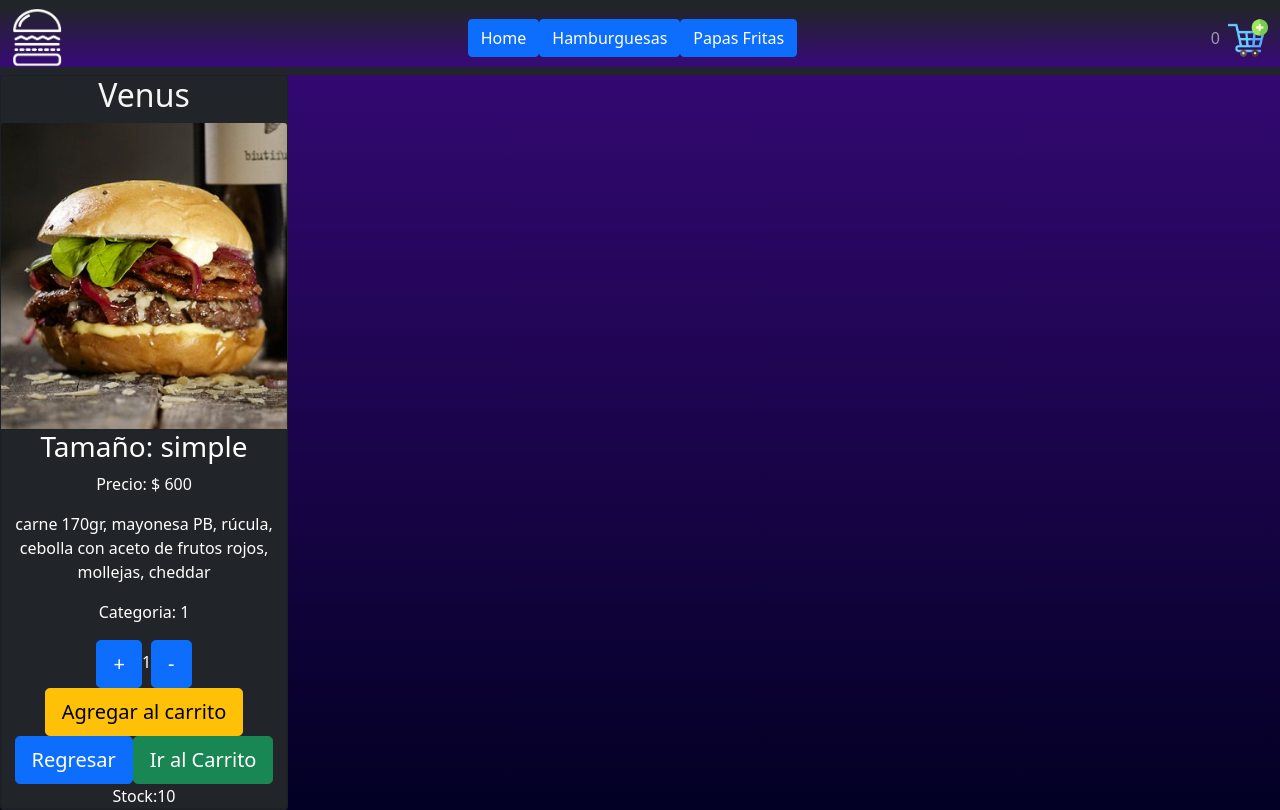
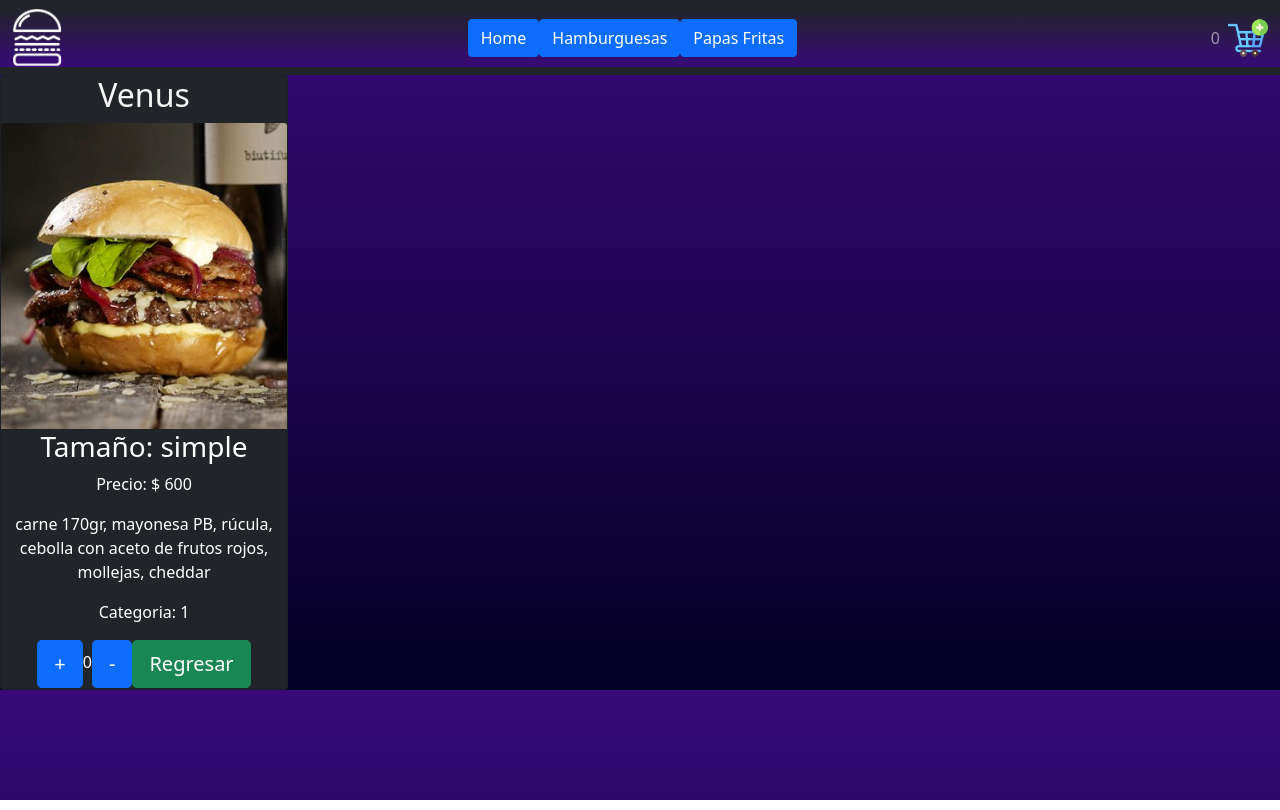
Before and after one commit to LautaroFrias/Planet-Burger, a React (Create React App) app: page /detail/1 in a window 1280 px wide. Built offline with nearby package versions, Linux system fonts and the light colour scheme.

Commit message:
entrega eventos

```diff
--- a/src/components/ItemCount/ItemCount.js
+++ b/src/components/ItemCount/ItemCount.js
@@ -2,7 +2,7 @@ import React, { useState } from "react";
 import { Link } from "react-router-dom";
 
 const ItemCount = ({ onAdd, stock }) => {
-  const [count, setCount] = useState(1);
+  const [count, setCount] = useState(0);
 
   const incrementar = () => {
     if (count < stock) {
@@ -28,16 +28,17 @@ const ItemCount = ({ onAdd, stock }) => {
         {" "}
         -{" "}
       </button>
-      <button onClick={() => onAdd(count)} type='button' className='btn btn-warning btn-lg'>
-        Agregar al carrito
-      </button>
-      <Link to={"/"} className='btn btn-primary btn-lg'>
+      {count > 0 && (
+        <Link to={"/cart"}>
+          <button onClick={() => onAdd(count)} type='button' className='btn btn-warning btn-lg'>
+            Agregar al carrito
+          </button>
+        </Link>
+      )}
+
+      <Link to={"/"} className='btn btn-success btn-lg'>
         Regresar
       </Link>
-      <Link to={"/cart"} className='btn btn-success btn-lg'>
-        Ir al Carrito
-      </Link>
-      <span>Stock:{stock}</span>
     </div>
   );
 };
--- a/src/components/Products/Products.js
+++ b/src/components/Products/Products.js
@@ -94,9 +94,7 @@ const products = [
 export const getCategory = (category = "") => {
   if (category !== "") {
     return new Promise((resolve, reject) => {
-          const product = products.filter(
-              (prod) => parseInt(prod.categoria) === parseInt(category)
-          );
+      const product = products.filter((prod) => parseInt(prod.categoria) === parseInt(category));
       setTimeout(() => {
         resolve(product);
         reject("No se pueden cargar los productos");
```
Lines whose indentation alone changed are shown as unchanged.
